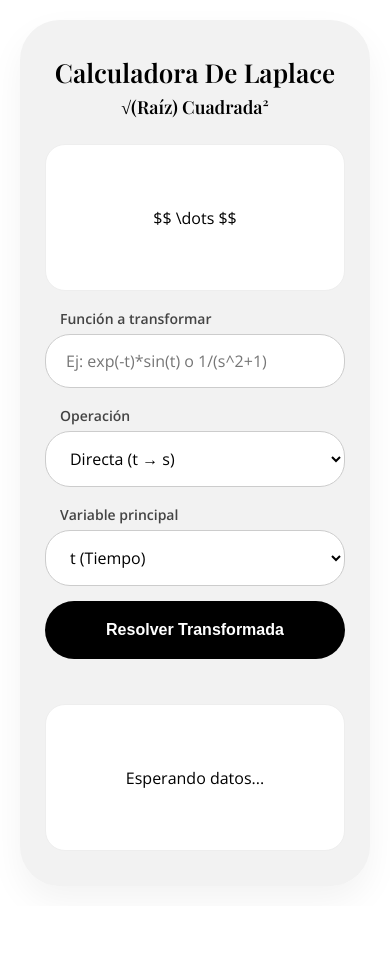
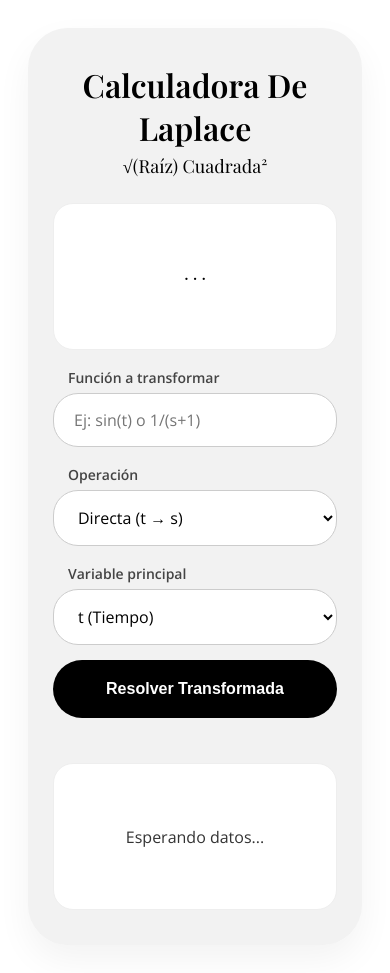
Before and after one commit to srodriguezrojas939/laplace-web, a plain HTML site: page index.html in a window 390 px wide. Before the commit the page ends 906 px from the top, so only its background shows below. Drawn offline with nearby package versions, Linux system fonts and the light colour scheme.

Commit message:
Update index.html

```diff
--- a/index.html
+++ b/index.html
@@ -7,11 +7,8 @@
 
     <script src="https://cdn.jsdelivr.net/npm/nerdamer@1.1.13/nerdamer.core.js"></script>
     <script src="https://cdn.jsdelivr.net/npm/nerdamer@1.1.13/Algebra.js"></script>
-
     <script>
-        window.MathJax = {
-            tex: { inlineMath: [['$', '$']], displayMath: [['$$', '$$']] }
-        };
+        window.MathJax = { tex: { inlineMath: [['$', '$']], displayMath: [['$$', '$$']] } };
     </script>
     <script src="https://cdn.jsdelivr.net/npm/mathjax@3/es5/tex-chtml.js" async></script>
 
@@ -19,100 +16,44 @@
         @import url('https://fonts.googleapis.com/css2?family=Playfair+Display:wght@400;600&display=swap');
         @import url('https://fonts.googleapis.com/css2?family=Open+Sans:wght@400;600&display=swap');
 
-        body {
-            background: white;
-            display: flex;
-            justify-content: center;
-            padding: 20px;
-            margin: 0;
-            font-family: 'Open Sans', sans-serif;
+        body { background: white; display: flex; justify-content: center; padding: 20px; font-family: 'Open Sans', sans-serif; }
+        .calculadora {
+            background: #F2F2F2; padding: 35px 25px; border-radius: 40px;
+            box-shadow: 0 15px 35px rgba(0,0,0,0.05); width: 100%; max-width: 550px;
+        }
+        .header-section { text-align: center; margin-bottom: 25px; }
+        .header-section h1 { font-family: 'Playfair Display', serif; font-size: 32px; margin: 0; }
+        .header-section p { font-family: 'Playfair Display', serif; font-size: 18px; margin: 5px 0; }
+
+        #preview-container, #resultado {
+            background: white; padding: 25px; border-radius: 20px;
+            min-height: 95px; display: flex; align-items: center;
+            justify-content: center; border: 1px solid #eee; overflow-x: auto;
+            text-align: center;
         }
 
-        .calculadora {
-            background: #F2F2F2;
-            padding: 35px 25px;
-            border-radius: 40px;
-            box-shadow: 0 15px 35px rgba(0,0,0,0.05);
-            width: 100%;
-            max-width: 550px;
+        /* Espaciado de 45px entre botón y resultado */
+        #resultado { margin-top: 45px; color: #333; }
+
+        /* Títulos: Solo la primera letra en mayúscula */
+        label { display: block; font-size: 14px; color: #444; margin: 18px 0 6px 15px; font-weight: 600; }
+
+        input, select {
+            width: 100%; padding: 15px 20px; border-radius: 25px;
+            border: 1px solid #ccc; box-sizing: border-box; font-size: 16px; outline: none;
+            background: white; font-family: 'Open Sans', sans-serif;
         }
 
-        .header-section { text-align: center; margin-bottom: 25px; }
-        .header-section h1 {
-            font-family: 'Playfair Display', serif;
-            font-size: 32px;
-            margin: 0;
-            font-weight: 600;
-        }
-        .header-section p {
-            font-family: 'Playfair Display', serif;
-            font-size: 18px;
-            margin: 5px 0;
-            font-weight: 600;
-        }
-
-        #preview-container, #resultado {
-            background: white;
-            padding: 25px;
-            border-radius: 20px;
-            min-height: 95px;
-            display: flex;
-            align-items: center;
-            justify-content: center;
-            border: 1px solid #eee;
-            overflow-x: auto;
-        }
-
-        /* Espaciado de 45px entre el botón y el resultado */
-        #resultado { margin-top: 45px; transition: all 0.3s ease; }
-
-        /* Títulos: Solo la primera letra en mayúscula */
-        label {
-            display: block;
-            font-size: 14px;
-            color: #444;
-            margin: 18px 0 6px 15px;
-            font-weight: 600;
-        }
-
-        input, select {
-            width: 100%;
-            padding: 15px 20px;
-            border-radius: 25px;
-            border: 1px solid #ccc;
-            box-sizing: border-box;
-            font-size: 16px;
-            outline: none;
-            background: white;
-            font-family: 'Open Sans', sans-serif;
-        }
-
-        .row {
-            display: grid;
-            grid-template-columns: 1fr 1fr;
-            gap: 15px;
-        }
+        .row { display: grid; grid-template-columns: 1fr 1fr; gap: 15px; margin-bottom: 15px; }
 
         .btn-principal {
-            width: 100%;
-            background: black;
-            color: white;
-            border: none;
-            padding: 20px;
-            border-radius: 35px;
-            font-size: 16px;
-            cursor: pointer;
-            font-weight: 700;
-            margin-top: 15px;
-            transition: background 0.3s;
+            width: 100%; background: black; color: white; border: none;
+            padding: 20px; border-radius: 35px; font-size: 16px;
+            cursor: pointer; font-weight: 700; transition: 0.3s;
         }
-        .btn-principal:hover { background: #333; }
-        .btn-principal:disabled { background: #888; cursor: not-allowed; }
+        .btn-principal:disabled { background: #999; cursor: not-allowed; }
 
-        @media (max-width: 480px) {
-            .row { grid-template-columns: 1fr; gap: 0; }
-            .header-section h1 { font-size: 26px; }
-        }
+        @media (max-width: 480px) { .row { grid-template-columns: 1fr; gap: 0; } }
     </style>
 </head>
 <body>
@@ -128,12 +69,12 @@
     </div>
 
     <label>Función a transformar</label>
-    <input id="funcion" placeholder="Ej: exp(-t)*sin(t) o 1/(s^2+1)" type="text" oninput="actualizarPreview()">
+    <input id="funcion" placeholder="Ej: sin(t) o 1/(s+1)" type="text" oninput="actualizarPreview()">
 
     <div class="row">
         <div>
             <label>Operación</label>
-            <select id="tipo" onchange="autoVariable()">
+            <select id="tipo" onchange="sincronizar()">
                 <option value="LaplaceTransform">Directa (t → s)</option>
                 <option value="InverseLaplaceTransform">Inversa (s → t)</option>
             </select>
@@ -153,23 +94,19 @@
 </div>
 
 <script>
-// Tu AppID personalizada
-const MI_APP_ID = "A947G495PV";
+// USAMOS TU APPID
+const APP_ID = "A947G495PV";
 
-// Sincroniza variables t/s según la operación
-function autoVariable() {
+function sincronizar() {
     const tipo = document.getElementById('tipo').value;
-    const vSelect = document.getElementById('variable');
-    vSelect.value = (tipo === "InverseLaplaceTransform") ? "s" : "t";
-    actualizarPreview();
+    document.getElementById('variable').value = (tipo === "InverseLaplaceTransform") ? "s" : "t";
 }
 
 function actualizarPreview() {
     const input = document.getElementById('funcion').value;
     const preview = document.getElementById('latex-preview');
-    if(!input) { preview.innerHTML = "$$ \\dots $$"; return; }
+    if(!input) return;
     try {
-        // Nerdamer genera el LaTeX de lo que el usuario escribe
         preview.innerHTML = `$$ ${nerdamer(input).toTeX()} $$`;
         MathJax.typesetPromise([preview]);
     } catch(e) {}
@@ -184,39 +121,40 @@ async function resolver() {
 
     if (!input) return;
 
-    out.innerHTML = "Calculando solución...";
+    out.innerHTML = "Calculando...";
     btn.disabled = true;
 
     try {
-        // El destino es la variable contraria a la principal
+        // Construcción del comando para WolframAlpha
         const destino = (variable === 't') ? 's' : 't';
         const query = `${tipo}[${input}, ${variable}, ${destino}]`;
 
-        // Proxy para evitar errores CORS
-        const url = `https://api.wolframalpha.com/v1/result?appid=${MI_APP_ID}&i=${encodeURIComponent(query)}`;
-        const response = await fetch(`https://api.allorigins.win/get?url=${encodeURIComponent(url)}`);
-        const data = await response.json();
-        const textoResult = data.contents;
+        // Nuevo Proxy más estable: corsproxy.io
+        const apiUri = `https://api.wolframalpha.com/v1/result?appid=${APP_ID}&i=${encodeURIComponent(query)}`;
+        const proxyUrl = `https://corsproxy.io/?${encodeURIComponent(apiUri)}`;
 
-        if (textoResult.includes("Error") || textoResult.includes("Invalid")) {
-            out.innerHTML = "<span style='color:red'>Error: No se pudo resolver. Revisa el formato.</span>";
+        const response = await fetch(proxyUrl);
+
+        if (!response.ok) throw new Error("Servidor ocupado");
+
+        const texto = await response.text();
+
+        if (texto.includes("Error") || texto.includes("Invalid")) {
+            out.innerHTML = "<span style='color:red'>Verifica tu AppID o la función.</span>";
         } else {
-            // CONVERSIÓN CRÍTICA: De texto lineal de Wolfram a LaTeX real
-            // Limpiamos espacios y multiplicaciones implícitas
-            let limpio = textoResult.replace(/ /g, '*').replace(/\*\*/g, '*');
-            const latexFinal = nerdamer(limpio).toTeX();
-            out.innerHTML = `$$ ${latexFinal} $$`;
+            // Convertir texto de Wolfram a LaTeX real
+            const latex = nerdamer(texto.replace(/ /g, '')).toTeX();
+            out.innerHTML = `$$ ${latex} $$`;
         }
     } catch (e) {
-        out.innerHTML = "<span style='color:red'>Error de conexión.</span>";
+        out.innerHTML = "<span style='color:red'>Error de conexión. Prueba de nuevo en 2 segundos.</span>";
     } finally {
         btn.disabled = false;
         MathJax.typesetPromise([out]);
     }
 }
 
-// Iniciar con la variable correcta al cargar
-window.onload = autoVariable;
+window.onload = sincronizar;
 </script>
 
 </body>
```
